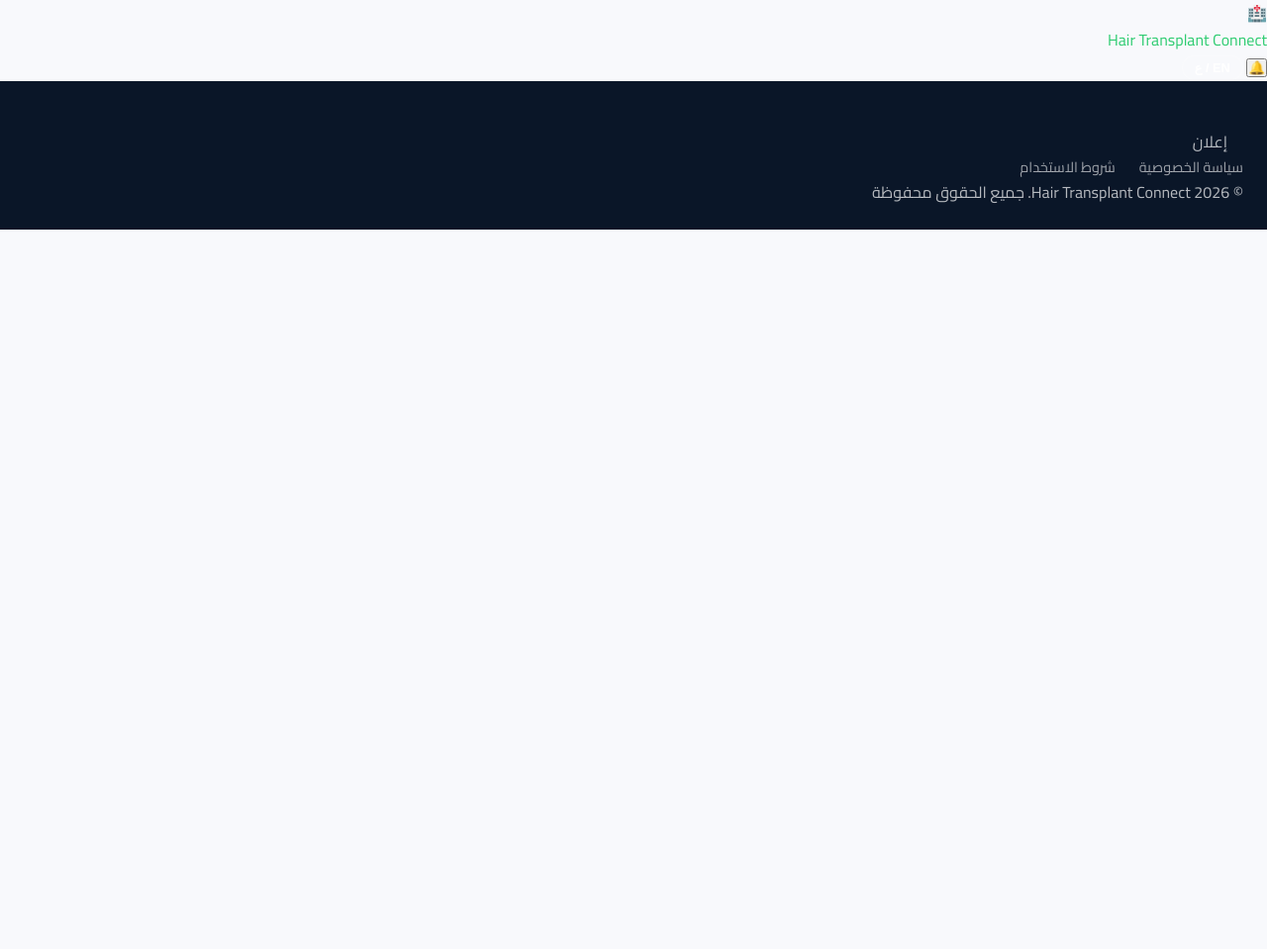
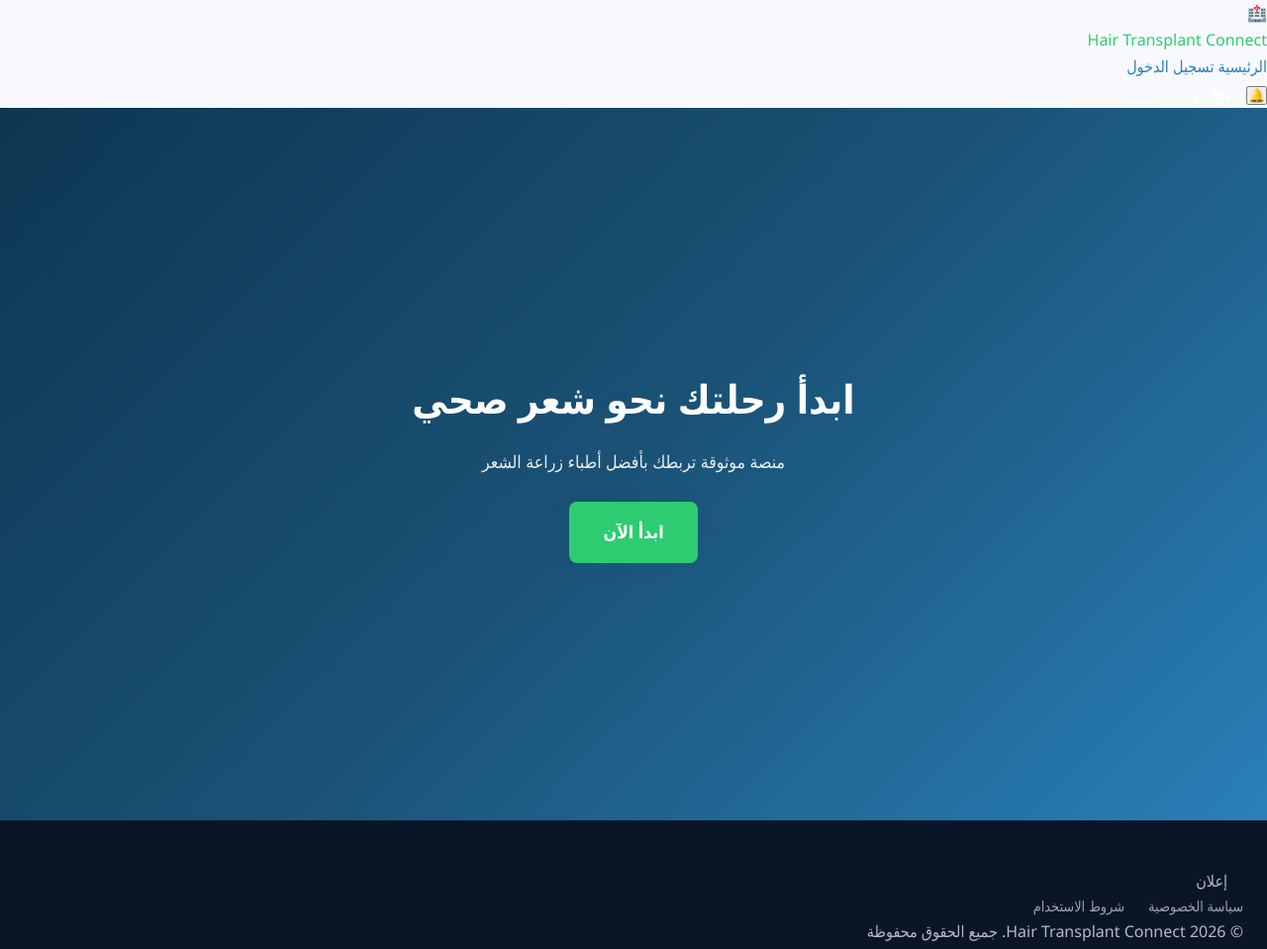
Before and after one commit to galalemad75-creator/hair-transplant-connect, a plain HTML site: page index.html in a window 1280 px wide. Shown: the whole page at 99% size. Before the commit the page ends 800 px from the top, so only its background shows below. Drawn offline with Linux system fonts and the light colour scheme.

Commit message:
Fix: remove external CDN dependency, add fallback HTML content, fix JS crash when fontLink missing

```diff
--- a/index.html
+++ b/index.html
@@ -3,54 +3,59 @@
 <head>
   <meta charset="UTF-8">
   <meta name="viewport" content="width=device-width, initial-scale=1.0">
-  <meta name="description" content="منصة ربط مرضى زراعة الشعر بالأطباء المعتمدين - Hair Transplant Connect">
+  <meta name="description" content="منصة ربط مرضى زراعة الشعر بالأطباء المعتمدين">
   <meta name="theme-color" content="#1a5276">
-  <meta name="apple-mobile-web-app-capable" content="yes">
-  <meta name="apple-mobile-web-app-status-bar-style" content="black-translucent">
-  <meta name="apple-mobile-web-app-title" content="HTC">
   <title>Hair Transplant Connect | زراعة الشعر</title>
-  <link id="fontLink" rel="stylesheet" href="https://fonts.googleapis.com/css2?family=Cairo:wght@300;400;600;700;800&display=swap">
-  <link rel="stylesheet" href="https://cdnjs.cloudflare.com/ajax/libs/font-awesome/6.5.1/css/all.min.css">
   <link rel="stylesheet" href="css/style.css">
   <link rel="manifest" href="manifest.json">
-  <link rel="icon" type="image/svg+xml" href="icons/icon.svg">
-  <link rel="apple-touch-icon" href="icons/icon-192.svg">
+  <style>
+    /* Inline critical CSS + font fallback — no external CDN needed */
+    body { font-family: 'Segoe UI', Tahoma, Arial, 'Noto Sans Arabic', sans-serif; }
+  </style>
 </head>
 <body>
-  <!-- Header -->
+  <!-- Header (visible even without JS) -->
   <header class="header">
     <div class="header-inner">
       <a href="#/" class="logo">
         <div class="logo-icon">🏥</div>
-        <span data-t="appName">Hair Transplant Connect</span>
+        <span>Hair Transplant Connect</span>
       </a>
-      <nav class="nav-links" id="navLinks"></nav>
+      <nav class="nav-links" id="navLinks">
+        <a href="#/">الرئيسية</a>
+        <a href="#/login">تسجيل الدخول</a>
+      </nav>
       <div class="header-actions">
         <span class="user-badge" id="userBadge" style="display:none"></span>
-        <button class="notif-bell" id="notifBell" title="إشعارات">
-          🔔
-          <span class="notif-count" id="notifCount" style="display:none">0</span>
-        </button>
+        <button class="notif-bell" id="notifBell" title="إشعارات">🔔<span class="notif-count" id="notifCount" style="display:none">0</span></button>
         <button class="lang-toggle" id="langToggle">EN / ع</button>
-        <button class="install-btn" id="installBtn" style="display:none" data-t="pwa.install">تثبيت التطبيق</button>
-        <button class="logout-btn" id="logoutBtn" style="display:none" data-t="nav.logout">تسجيل الخروج</button>
+        <button class="logout-btn" id="logoutBtn" style="display:none">تسجيل الخروج</button>
         <button class="mobile-menu-btn" id="mobileMenuBtn">☰</button>
       </div>
     </div>
   </header>
 
   <!-- Main App -->
-  <main id="app"></main>
+  <main id="app">
+    <!-- Fallback content (shows if JS fails) -->
+    <section class="hero" style="padding:80px 0;text-align:center;color:#fff;background:linear-gradient(135deg,#0e3652,#1a5276,#2980b9)">
+      <div class="container">
+        <h1 style="font-size:2.5rem;margin-bottom:15px">ابدأ رحلتك نحو شعر صحي</h1>
+        <p style="opacity:0.9;margin-bottom:25px;font-size:1.1rem">منصة موثوقة تربطك بأفضل أطباء زراعة الشعر</p>
+        <a href="#/register/patient" class="btn btn-primary btn-lg" style="display:inline-block;padding:14px 32px;background:#2ecc71;color:#fff;border-radius:8px;text-decoration:none;font-weight:700;font-size:1.1rem">ابدأ الآن</a>
+      </div>
+    </section>
+  </main>
 
   <!-- Footer -->
   <footer class="footer">
     <div class="footer-content">
-      <div class="footer-ad" data-t="ad">إعلان</div>
+      <div class="footer-ad" id="footerAd">إعلان</div>
       <div class="footer-links">
-        <a href="privacy.html" data-t="footer.privacy">سياسة الخصوصية</a>
-        <a href="terms.html" data-t="footer.terms">شروط الاستخدام</a>
+        <a href="privacy.html">سياسة الخصوصية</a>
+        <a href="terms.html">شروط الاستخدام</a>
       </div>
-      <p>© 2026 Hair Transplant Connect. <span data-t="footer.rights">جميع الحقوق محفوظة</span></p>
+      <p>© 2026 Hair Transplant Connect. جميع الحقوق محفوظة</p>
     </div>
   </footer>
 
@@ -59,13 +64,14 @@
   <div id="cookieBanner" style="display:none"></div>
   <div id="toastContainer"></div>
 
-  <!-- Service Worker Registration -->
+  <!-- Service Worker -->
   <script>
     if ('serviceWorker' in navigator) {
-      navigator.serviceWorker.register('sw.js').catch(() => {});
+      navigator.serviceWorker.register('sw.js').catch(function(){});
     }
   </script>
-  <!-- Scripts -->
+
+  <!-- App Scripts -->
   <script src="js/i18n.js"></script>
   <script src="js/data.js"></script>
   <script src="js/app.js"></script>
--- a/js/app.js
+++ b/js/app.js
@@ -50,14 +50,14 @@
     document.documentElement.dir = lang === 'ar' ? 'rtl' : 'ltr';
     document.body.className = lang === 'ar' ? 'rtl' : 'ltr';
 
-    // Update font
+    // Update font (graceful — works without Google Fonts too)
     const link = document.getElementById('fontLink');
-    if (lang === 'ar') {
-      link.href = 'https://fonts.googleapis.com/css2?family=Cairo:wght@300;400;600;700;800&display=swap';
-      document.body.style.fontFamily = "'Cairo', sans-serif";
-    } else {
-      link.href = 'https://fonts.googleapis.com/css2?family=Inter:wght@300;400;500;600;700&display=swap';
-      document.body.style.fontFamily = "'Inter', sans-serif";
+    if (link) {
+      if (lang === 'ar') {
+        link.href = 'https://fonts.googleapis.com/css2?family=Cairo:wght@300;400;600;700;800&display=swap';
+      } else {
+        link.href = 'https://fonts.googleapis.com/css2?family=Inter:wght@300;400;500;600;700&display=swap';
+      }
     }
 
     // Update all text
```
